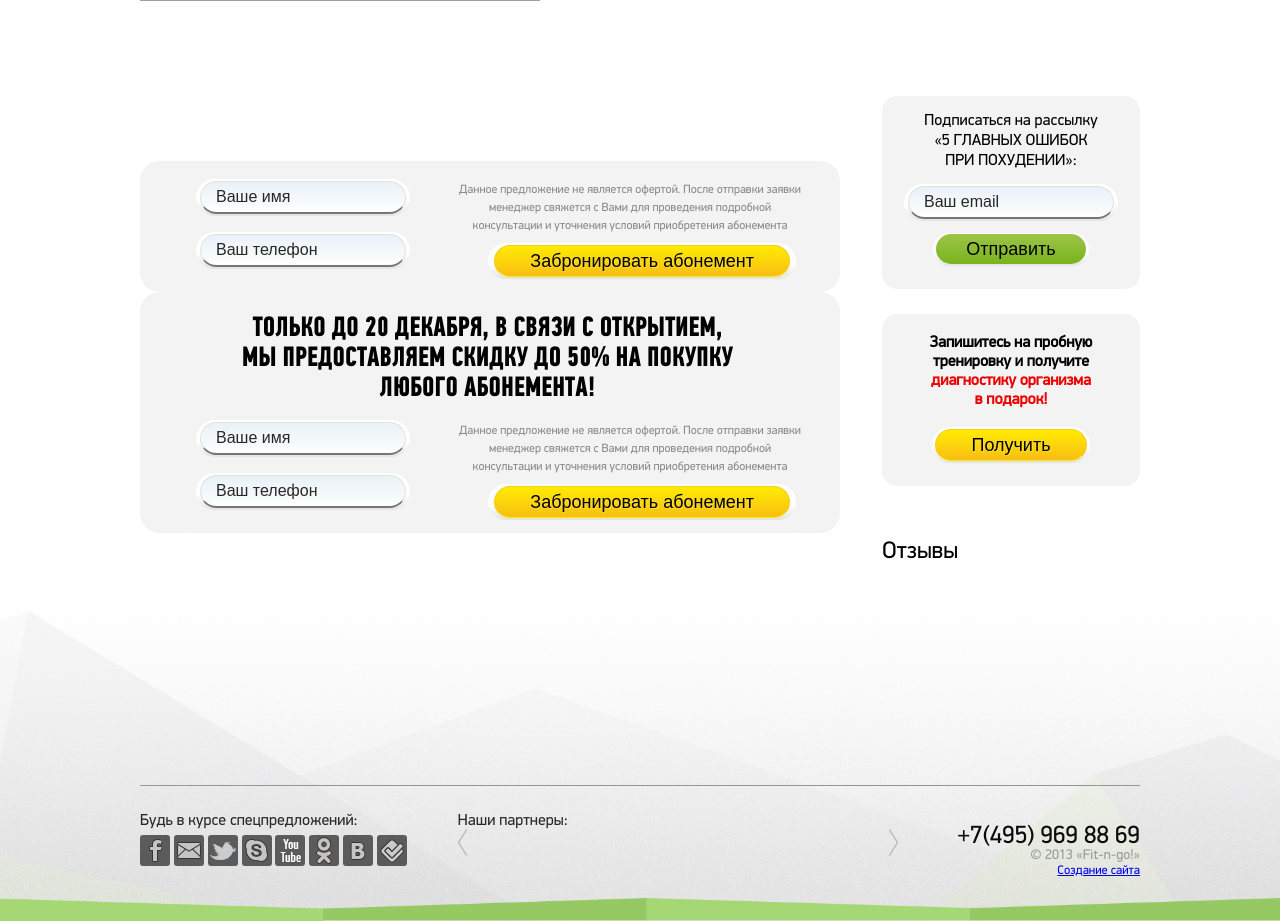
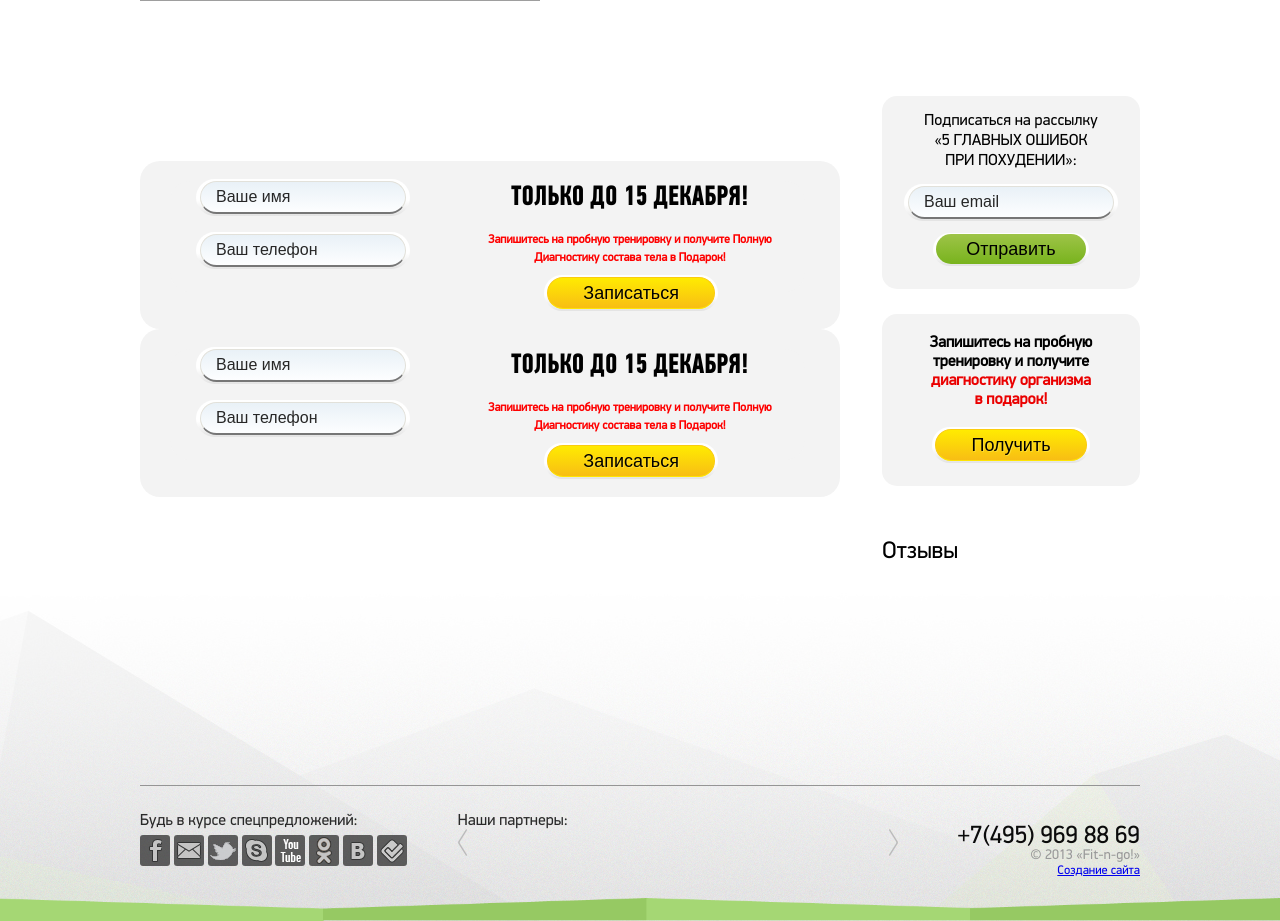
Before and after one commit to kpx13/fitngo, a Django app: template templates/home.html in a window 1280 px wide. Shown: the part 433-1354 px from the top of the page. Run offline with Django 3.2, Linux system fonts and the light colour scheme; the template is opened without the code that fills it, so the values that code supplies are empty; some libraries are stand-ins or nearby versions; grey boxes are pictures that could not be loaded.

Commit message:
from server

```diff
--- a/templates/home.html
+++ b/templates/home.html
@@ -59,10 +59,6 @@
                 {{ c2|safe }}
 
                 <section class=" block block_form _grey">
-                    <h6>только до 20 декабря, в связи с открытием, <br/>
-                        мы предоставляем скидку до 50% на покупку <br/>
-                        любого абонемента! </h6>
-
                     {% include 'homeform.html' %}
                 </section>
 
--- a/templates/homeform.html
+++ b/templates/homeform.html
@@ -2,12 +2,13 @@
     <input type='hidden' name='action' value='homeform'>
     {% csrf_token %}
 
-    <div class="form__desc">Данное предложение не является офертой. После отправки заявки менеджер свяжется с
-        Вами для проведения подробной консультации и уточнения условий приобретения абонемента
+    <div class="form__desc">
+	<h6>Только до 15 декабря!</h6>
+	<h3 class="_red">Запишитесь на пробную тренировку и получите Полную Диагностику состава тела в Подарок!</h3>
     </div>
-    <div class="block-form__btn">
-        <span class="back form-btn btn-yellow">
-        <input type="submit" value="Забронировать абонемент"> </span>
+    <div class="block-form__btn" style='padding-bottom: 20px'>
+        <span class="back form-btn btn-yellow" style='margin-right: 90px'>
+        <input type="submit" value="Записаться" style=''> </span>
     </div>
     <p><span class="back">
         <input type="text" placeholder="Ваше имя" name="name" value='{% if hform.name.value %}{{ hform.name.value }}{% endif %}' {% if hform.errors.name %} style='border: 1px solid red' {% endif %} />
```
